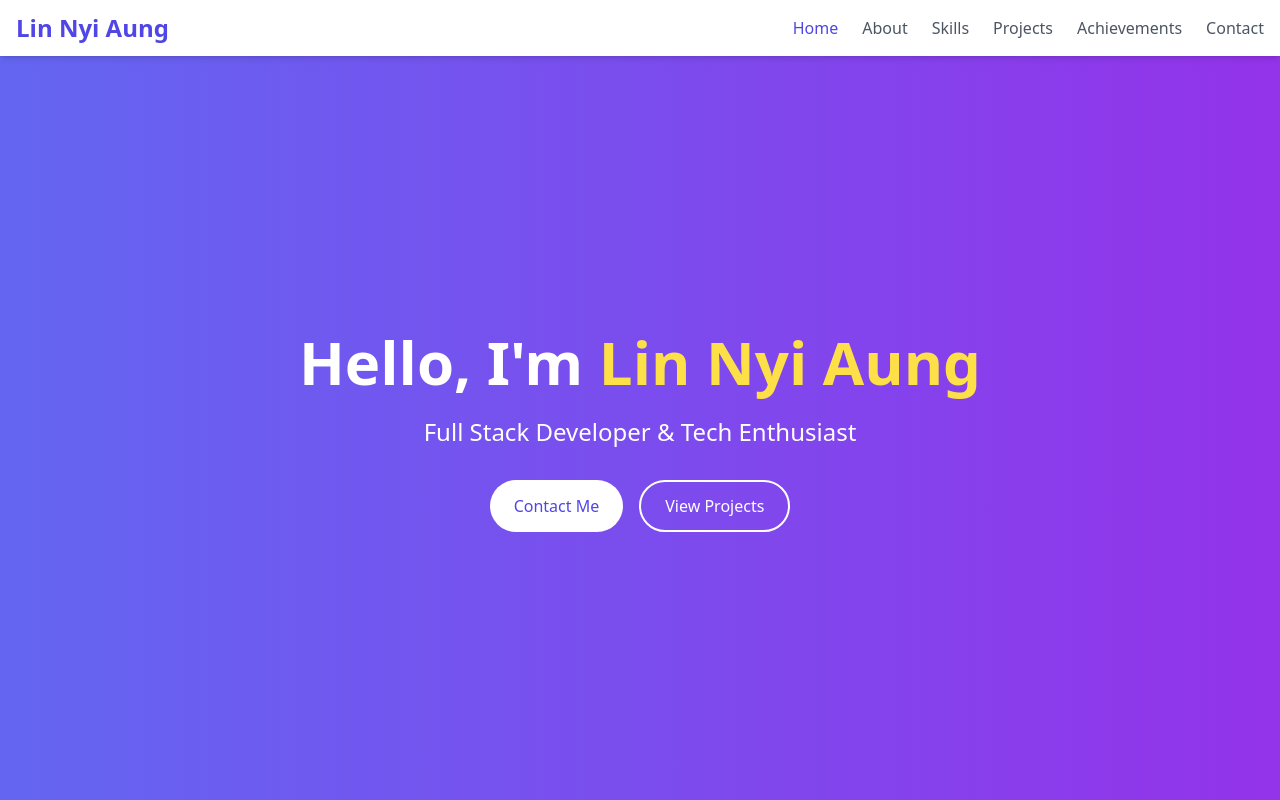
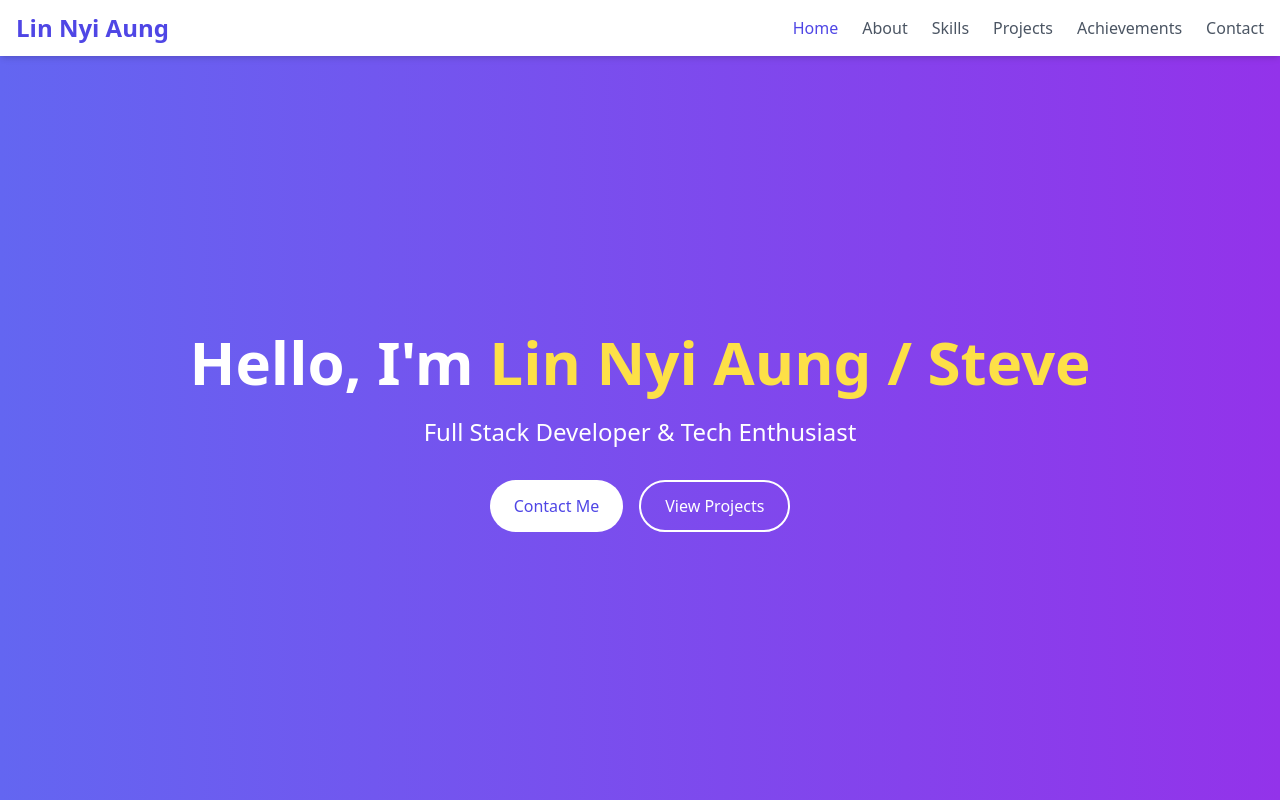
Before and after one commit to LinNyiAung/Portfolio, a React (Create React App) app: page / in a window 1280 px wide. Shown: the top 800 px of the page. Built offline with nearby package versions, Linux system fonts and the light colour scheme.

Commit message:
Steve add

```diff
--- a/src/App.js
+++ b/src/App.js
@@ -247,7 +247,7 @@ export default function PortfolioWebsite() {
             transition={{ delay: 0.2, duration: 0.8 }}
             className="text-4xl md:text-6xl font-bold mb-6"
           >
-            Hello, I'm <span className="text-yellow-300">Lin Nyi Aung</span>
+            Hello, I'm <span className="text-yellow-300">Lin Nyi Aung / Steve</span>
           </motion.h1>
           <motion.p
             initial={{ y: 50, opacity: 0 }}
```
